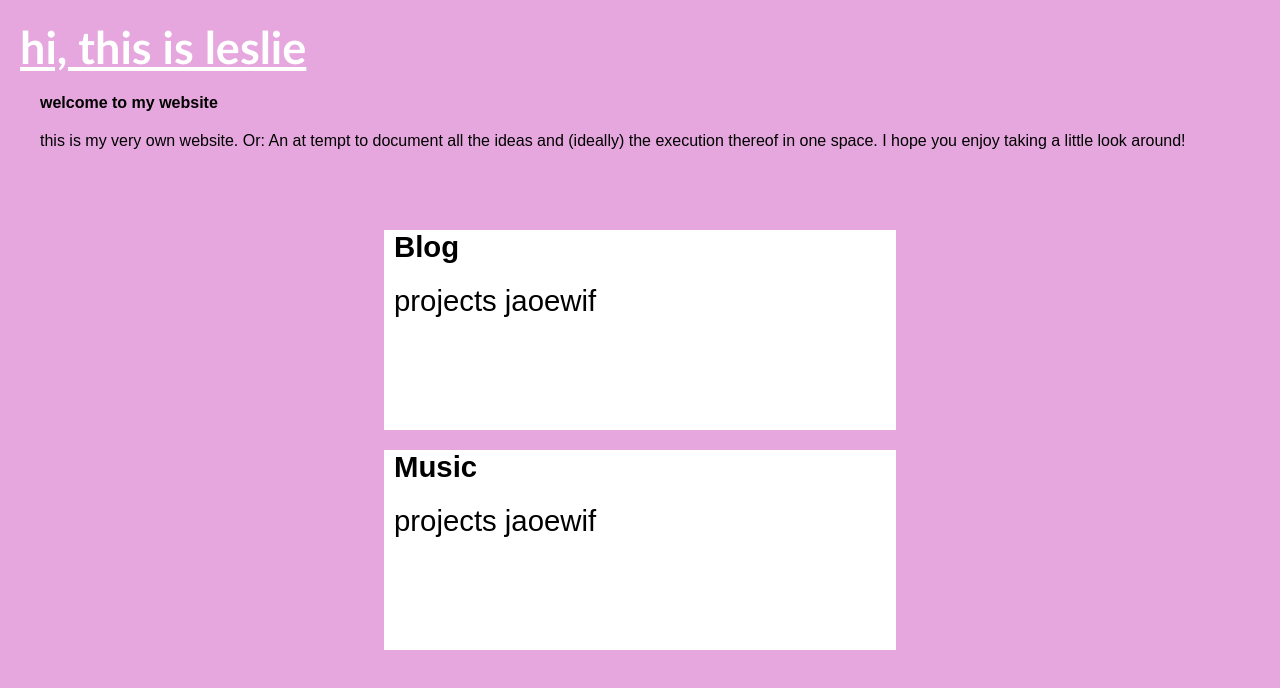
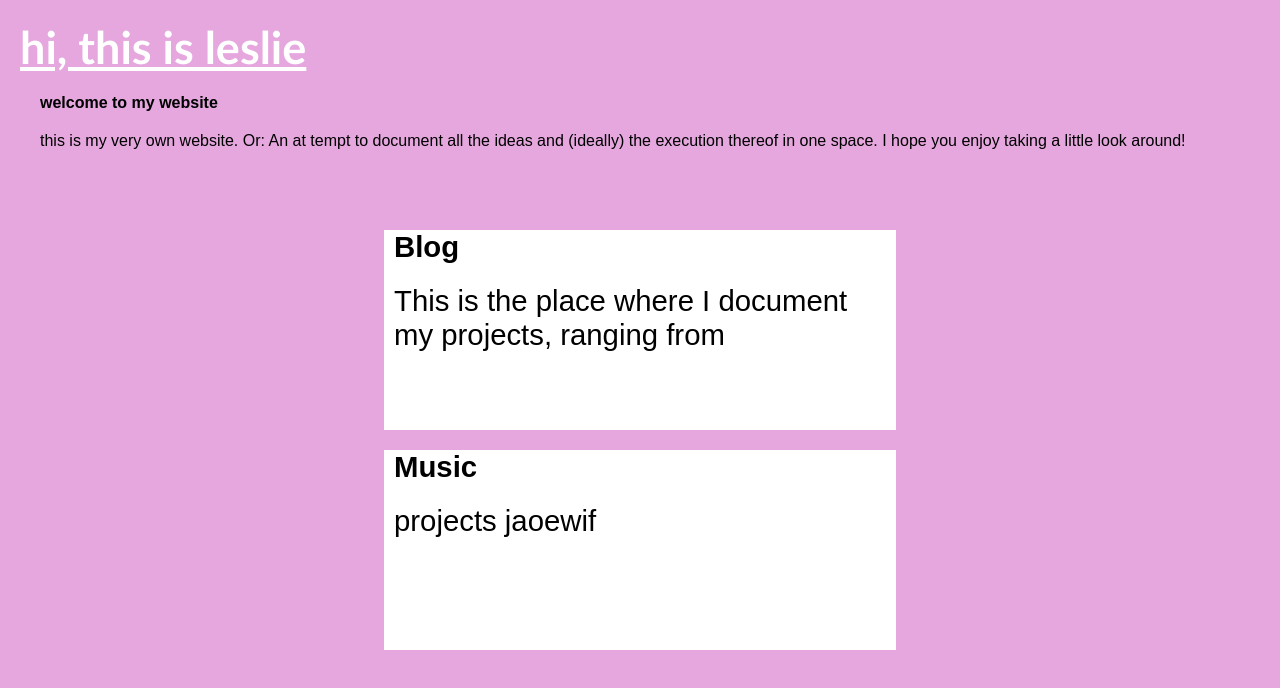
Before and after one commit to koalapunk/koalapunk.github.io, a plain HTML site: page index.html in a window 1280 px wide. Shown: the top 688 px of the page. Drawn offline with Linux system fonts and the light colour scheme.

Commit message:
Update index.html
update contents

```diff
--- a/index.html
+++ b/index.html
@@ -17,7 +17,7 @@
         </div>
         <div class="container">
            <h2 id="projects">Blog </h2>
-           <p id="projects">projects jaoewif</p>
+           <p id="projects">This is the place where I document my projects, ranging from </p>
 
         </div>
         <div class="container">
```
